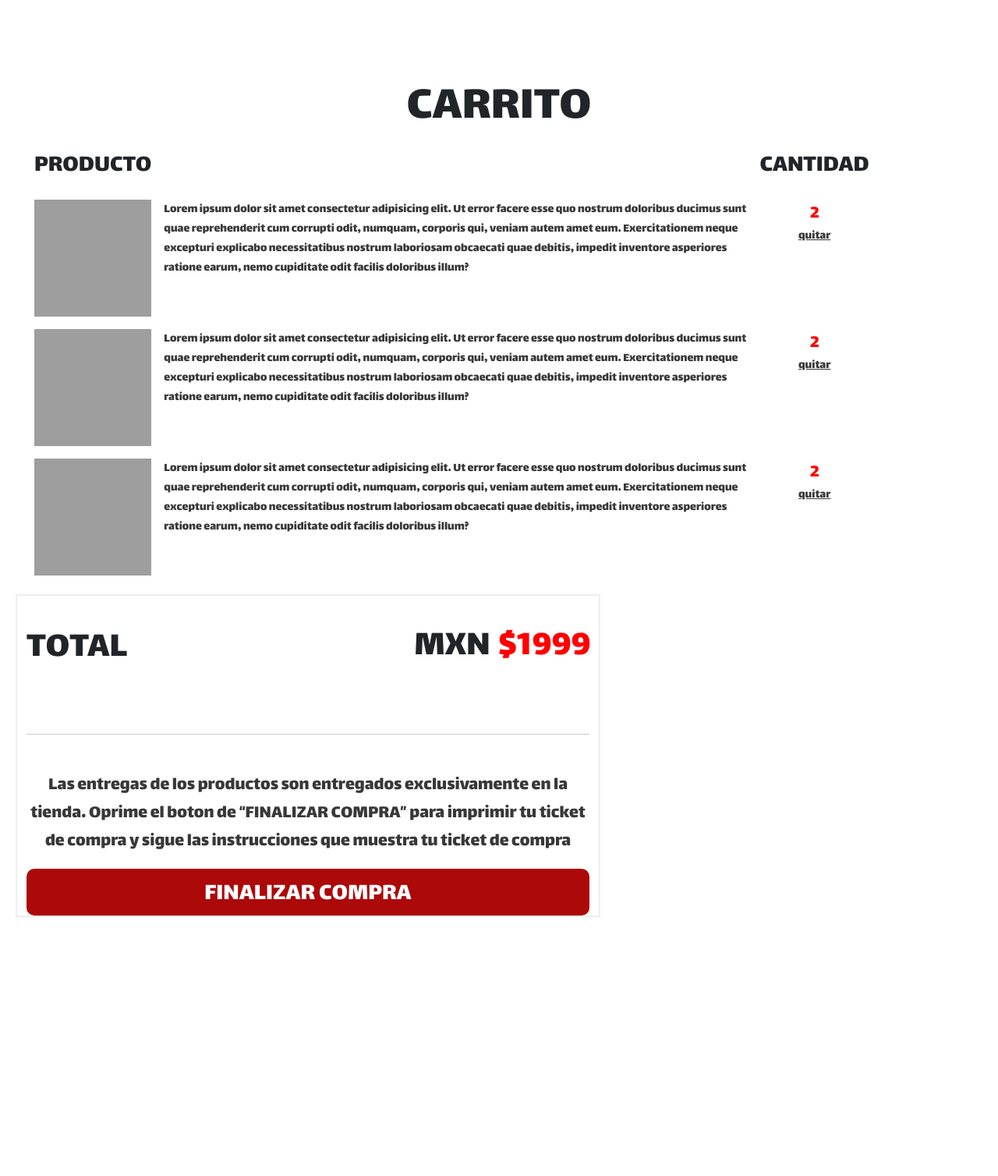
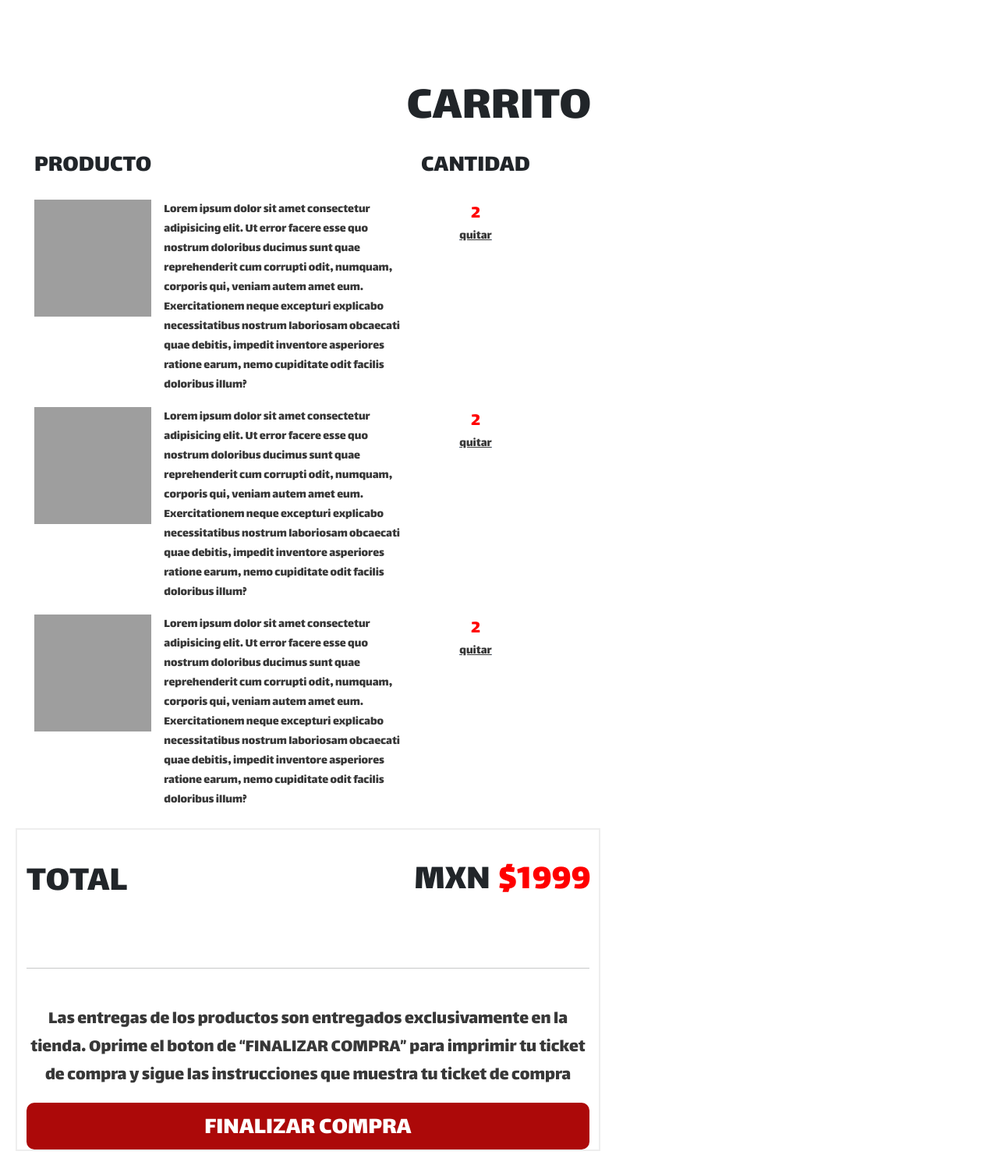
Before and after one commit to herbstluft/geekhaven, a PHP site: page /geekhaven/src/views/user/carrito.php in a window 1280 px wide. Shown: the part 177-1685 px from the top of the page at 78% size. Before the commit the page ends 1353 px from the top, so only its background shows below. Run offline with PHP 8.4, Linux system fonts and the light colour scheme; grey boxes are pictures that could not be loaded.

Commit message:
CARRITO DESIGN1

```diff
--- a/src/views/user/carrito.php
+++ b/src/views/user/carrito.php
@@ -124,7 +124,7 @@
   <div class="">
 
     <div class="row">
-      <div class="col-sm-12 col-md-10 col-md-4 col-lg-10  productos">
+      <div class="col-sm-12 col-md-5 col-lg-6 productos">
         <div class="row">
         <table class="table table-hover table-borderless">
           <thead>
@@ -173,9 +173,9 @@
         </table>
       </div>
     </div>
-      <div class="col-sm-12 col-md-10 col-lg-4 carrito">
+      <div class="col-sm-12 col-md-3 col-lg-4 carrito">
         <div class="row">
-          <h2 class="total col-sm-5 col-md-8">TOTAL</h2>
+          <h2 class="total col-sm-5 col-md-8 col-lg-8">TOTAL</h2>
           <h2 class="col-sm-2  col-md-1 moneda">MXN</h2>
           <h2 class="col-sm-2 col-md-1 total-precio">$1999</h2>
         </div>
```
Also changed, not shown: src/views/user/row.php (added, +26 -0 lines).
